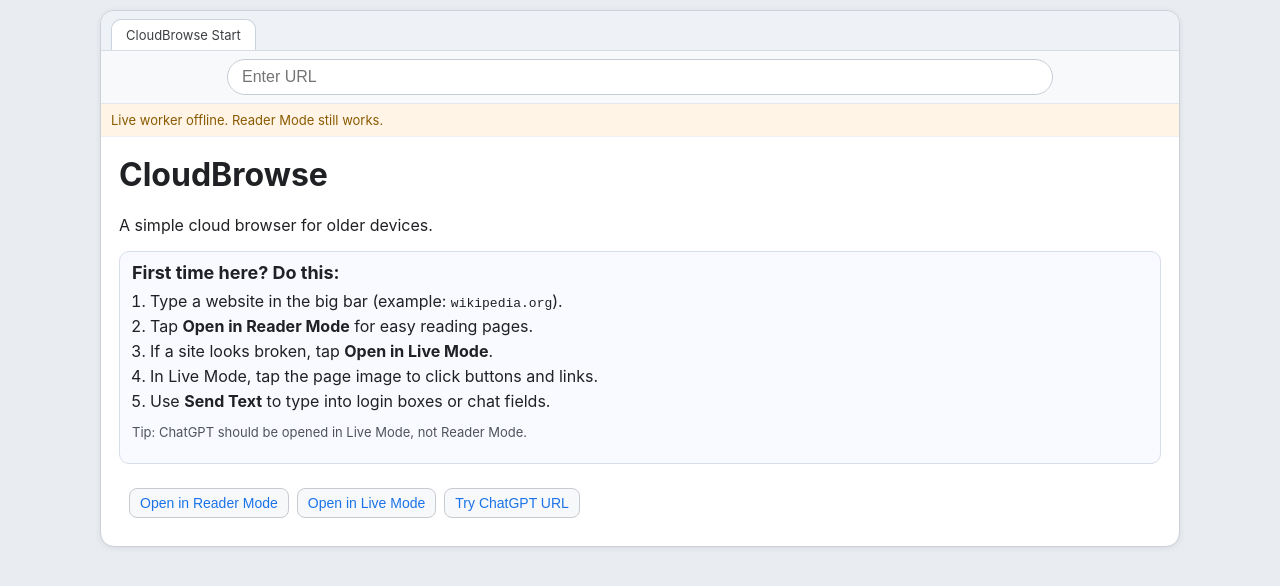
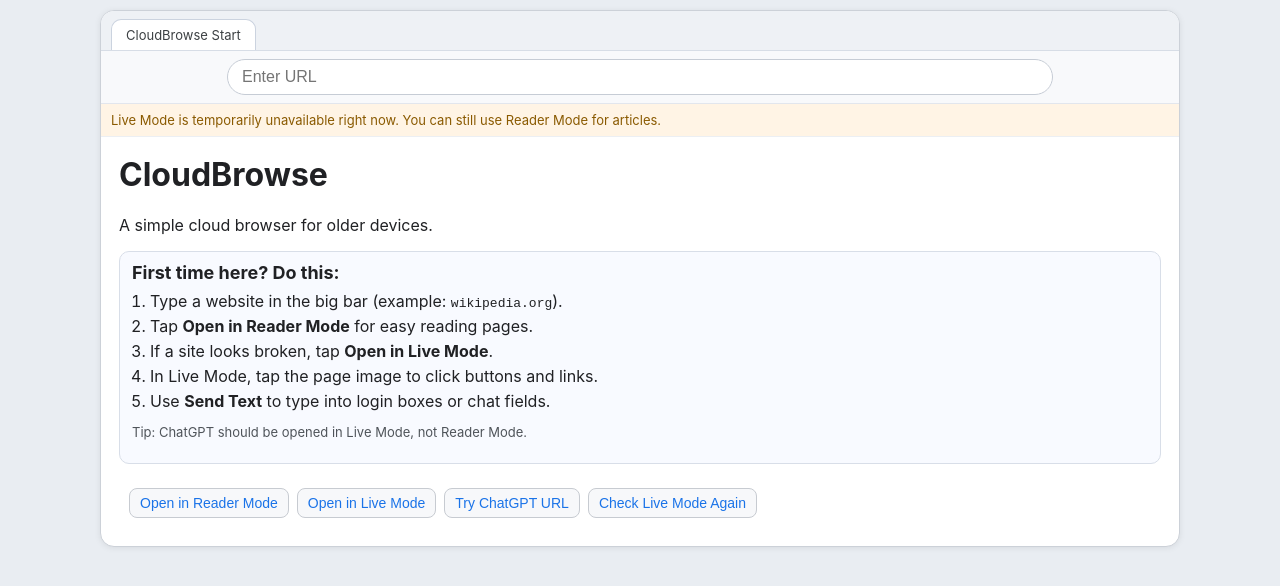
Before and after one commit to fdcart/revive-browser, a Next.js app: page / in a window 1280 px wide. Shown: the top 586 px of the page. Built offline with nearby package versions, Linux system fonts and the light colour scheme.

Commit message:
Clarify Live Mode offline messaging and add reconnect check

```diff
--- a/pages/index.tsx
+++ b/pages/index.tsx
@@ -10,12 +10,20 @@
   const router = useRouter();
   const [url, setUrl] = useState('');
   const [recent, setRecent] = useState<string[]>([]);
-  const [workerOnline, setWorkerOnline] = useState<boolean | null>(null);
+  const [workerState, setWorkerState] = useState<'checking' | 'online' | 'offline'>('checking');
+
+  const checkWorker = () => {
+    setWorkerState('checking');
+    fetch('/api/live/worker-health')
+      .then((r) => r.json())
+      .then((d) => setWorkerState(d.ok ? 'online' : 'offline'))
+      .catch(() => setWorkerState('offline'));
+  };
 
   useEffect(() => {
     const raw = window.localStorage.getItem('cloudbrowse_recent_urls');
     if (raw) setRecent(JSON.parse(raw));
-    fetch('/api/live/worker-health').then((r) => r.json()).then((d) => setWorkerOnline(Boolean(d.ok))).catch(() => setWorkerOnline(false));
+    checkWorker();
   }, []);
 
   const saveRecent = (value: string) => {
@@ -35,7 +43,13 @@
       <Head><title>{APP_NAME}</title></Head>
       <BrowserShell title={`${APP_NAME} Start` }>
         <TopNavBar url={url} onUrlChange={setUrl} />
-        {workerOnline === false && <StatusBanner type="warn" message="Live worker offline. Reader Mode still works." />}
+        {workerState === 'checking' && <StatusBanner type="info" message="Checking Live Mode connection..." />}
+        {workerState === 'offline' && (
+          <StatusBanner
+            type="warn"
+            message="Live Mode is temporarily unavailable right now. You can still use Reader Mode for articles."
+          />
+        )}
         <div className="homePanel">
           <h1>{APP_NAME}</h1>
           <p>A simple cloud browser for older devices.</p>
@@ -52,8 +66,9 @@
           </div>
           <div className="row">
             <button onClick={() => go('reader')}>Open in Reader Mode</button>
-            <button onClick={() => go('live')}>Open in Live Mode</button>
+            <button onClick={() => go('live')} disabled={workerState === 'offline'}>Open in Live Mode</button>
             <button onClick={() => setUrl('https://chatgpt.com')}>Try ChatGPT URL</button>
+            <button onClick={checkWorker}>Check Live Mode Again</button>
           </div>
           {!!recent.length && (
             <div>
```
